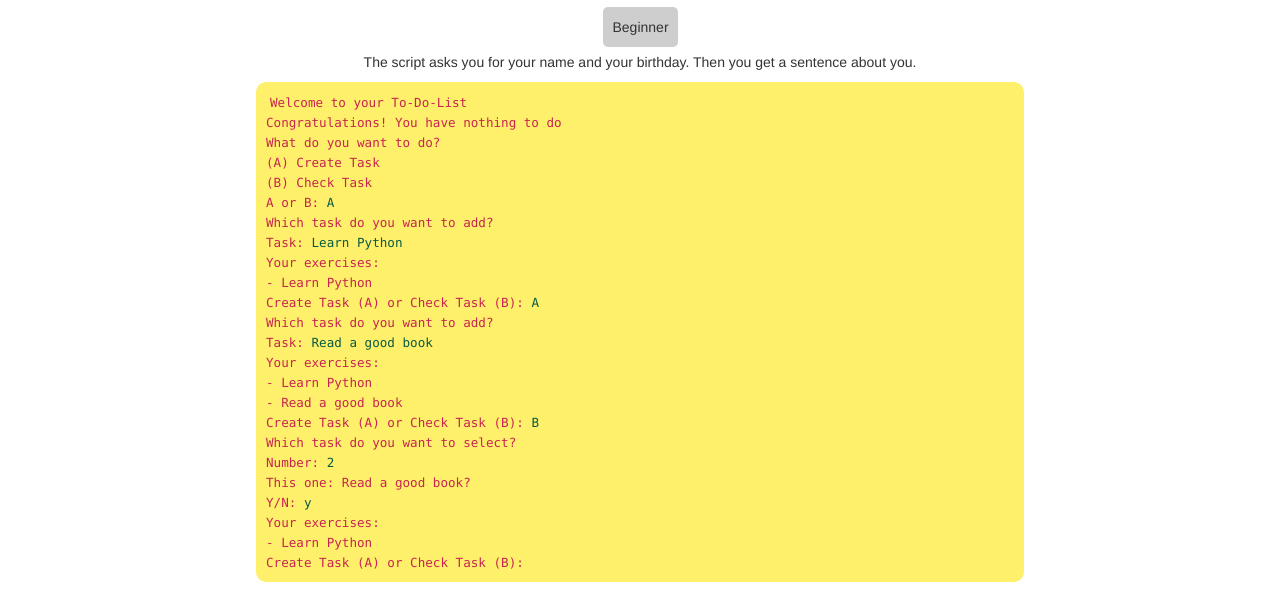
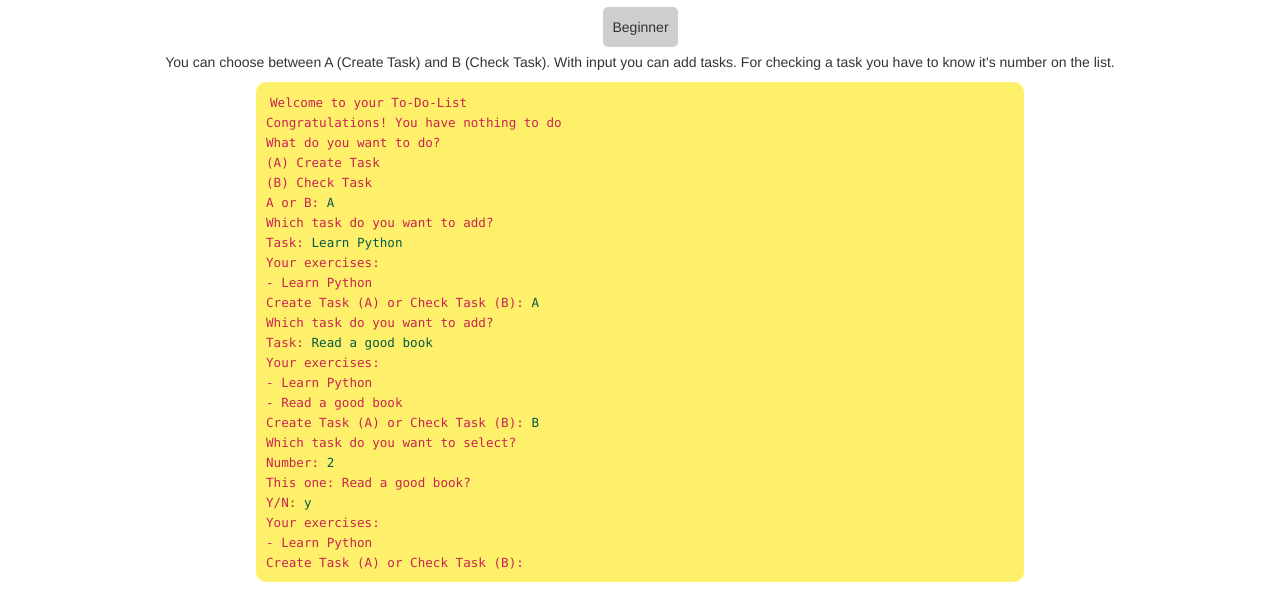
Before and after one commit to devExamples/devexamples.github.io, a plain HTML site: page python/02-todolist.html in a window 1280 px wide. Shown: the part 141-740 px from the top of the page. Drawn offline with nearby package versions, Linux system fonts and the light colour scheme; files that its build step writes are made by us from their sources; files whose address does not match are found by name; a web font is replaced by a local one.

Commit message:
fixed errors

```diff
--- a/python/02-todolist.html
+++ b/python/02-todolist.html
@@ -31,7 +31,7 @@
       <h1>To-Do-List</h1>
       <p>Create your own To-Do-List</p>
       <p class="level">Beginner</p>
-      <p>The script asks you for your name and your birthday. Then you get a sentence about you.</p>
+      <p>You can choose between A (Create Task) and B (Check Task). With input you can add tasks. For checking a task you have to know it's number on the list.</p>
       <div class="code-1">
         <code>
           Welcome to your To-Do-List<br>
```
Also changed, not shown: python/03-odd-or-even.html (+1 -1 lines).
